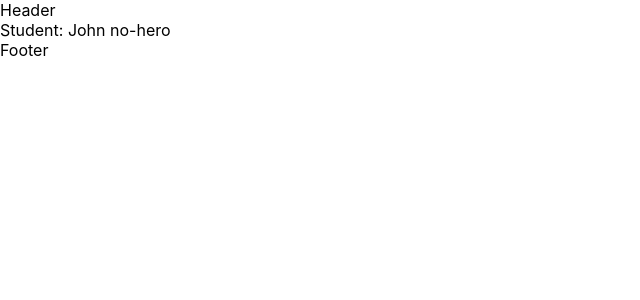
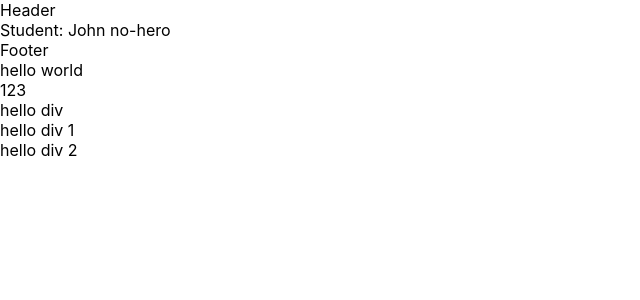
Before and after one commit to paulnguyen-mn/learn-easy-react, a React (Vite) app: page / in a window 1280 px wide. Shown: the top 300 px of the page, without its empty margins (0-640 px from the left). Built offline with nearby package versions, Linux system fonts and the light colour scheme.

Commit message:
20-10 props.children

```diff
--- a/src/App.tsx
+++ b/src/App.tsx
@@ -1,6 +1,7 @@
 import { useState } from 'react'
 import './App.css'
 import { Footer, Header } from './components/common'
+import { MyText } from './features/labs/MyText'
 import { StudentCard } from './features/labs/Student'
 import { Student } from './models/student'
 
@@ -23,6 +24,21 @@ function App() {
       <Header></Header>
       <StudentCard student={john} onClick={handleStudentClick} />
       <Footer></Footer>
+
+      <MyText>hello world</MyText>
+      <MyText>{123}</MyText>
+      <MyText>{null}</MyText>
+      <MyText>{undefined}</MyText>
+      <MyText>{true}</MyText>
+
+      <MyText>
+        <div>hello div</div>
+      </MyText>
+
+      <MyText>
+        <div>hello div 1</div>
+        <div>hello div 2</div>
+      </MyText>
     </div>
   )
 }
--- /dev/null
+++ b/src/features/labs/MyText.tsx
@@ -0,0 +1,9 @@
+import React, { ReactChild, ReactElement, ReactNode } from 'react'
+
+export interface MyTextProps {
+  children: ReactNode
+}
+
+export function MyText({ children }: MyTextProps) {
+  return <div>{children}</div>
+}
```
